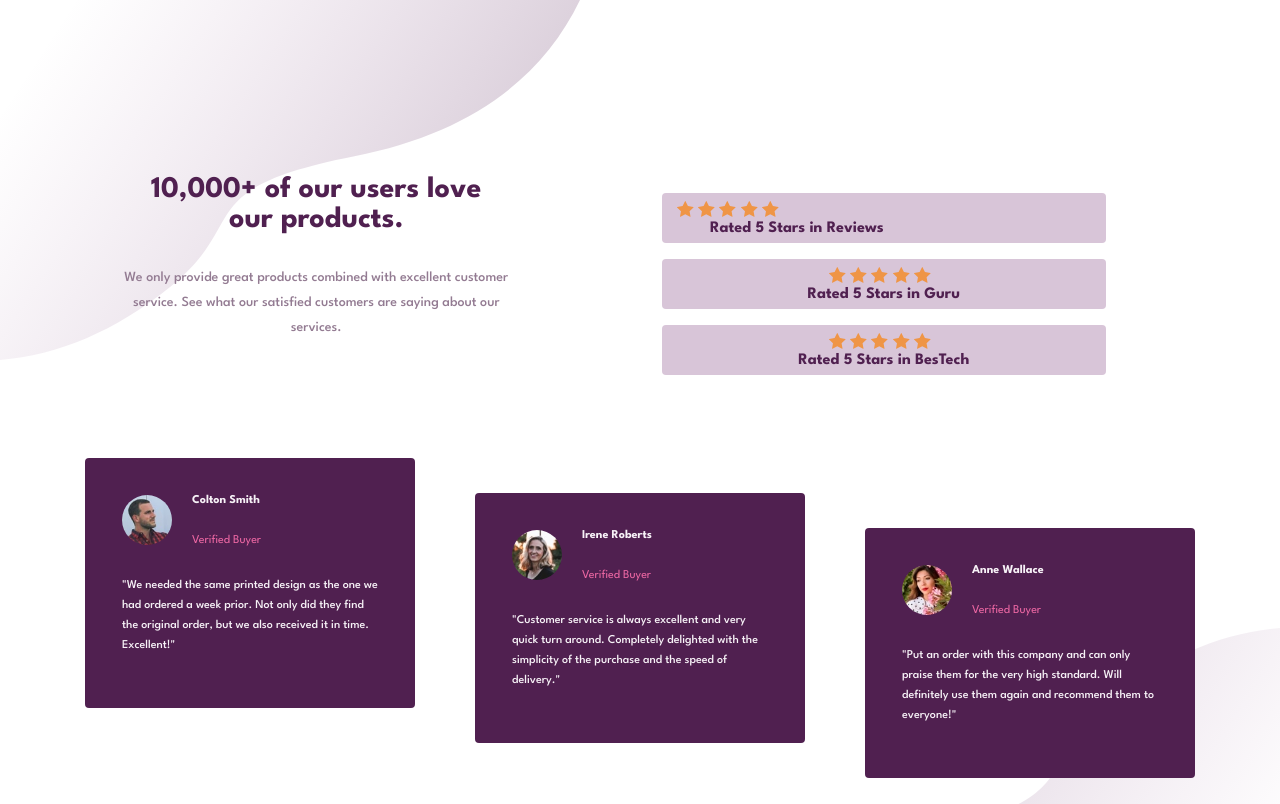
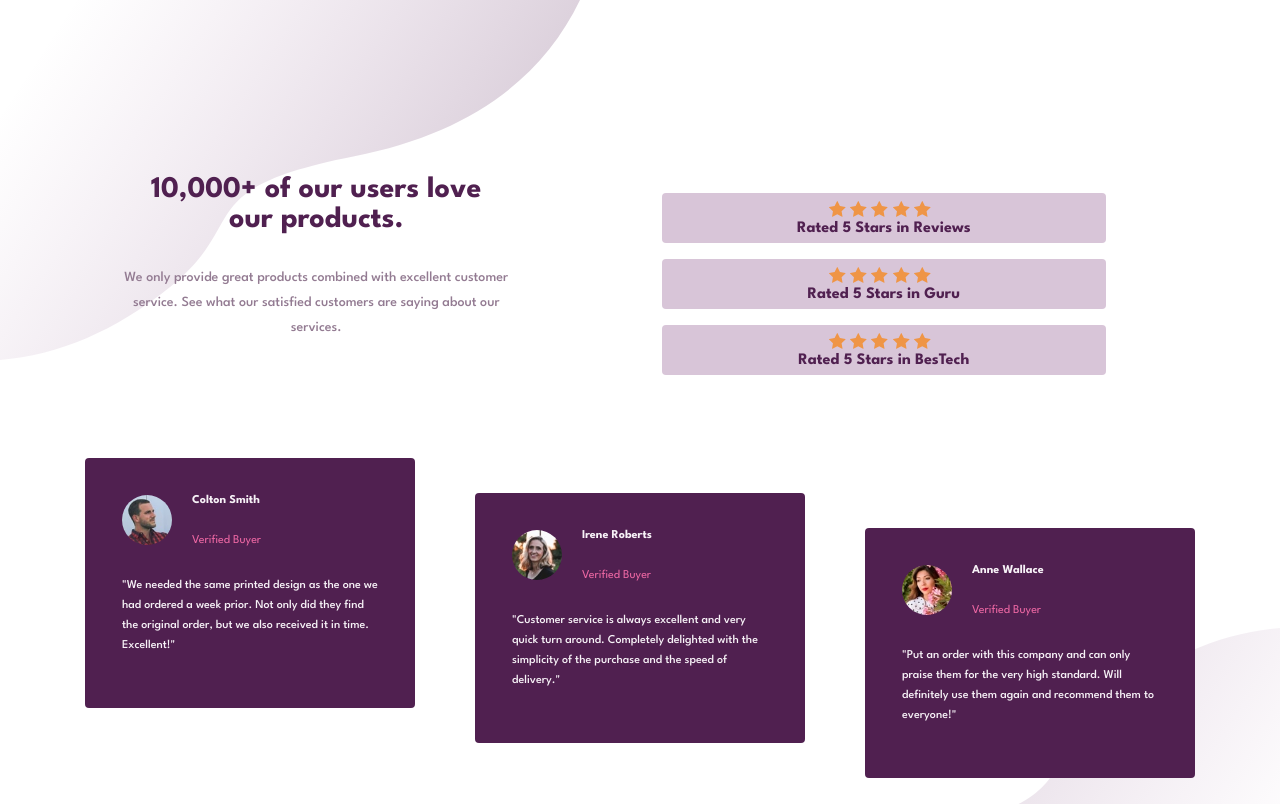
Before and after one commit to emancheno/challenge1.github.io, a plain HTML site: page index.html in a window 1280 px wide. Shown: the top 804 px of the page. Drawn offline with Linux system fonts and the light colour scheme.

Commit message:
Update styles.css

```diff
--- a/styles.css
+++ b/styles.css
@@ -46,6 +46,7 @@ header p{
     display: flex;
     flex-direction: column;
     margin-bottom: 50px;
+    min-width: 160px;
 }
 .stars{
     background-color: hsl(300, 19%, 81%);
@@ -128,7 +129,7 @@ header p{
         padding-left:  25px;
     }
     .star1{
-        align-items: flex-start;
+        align-self: flex-start;
     }
     .star3{
         align-self: flex-end;
```
